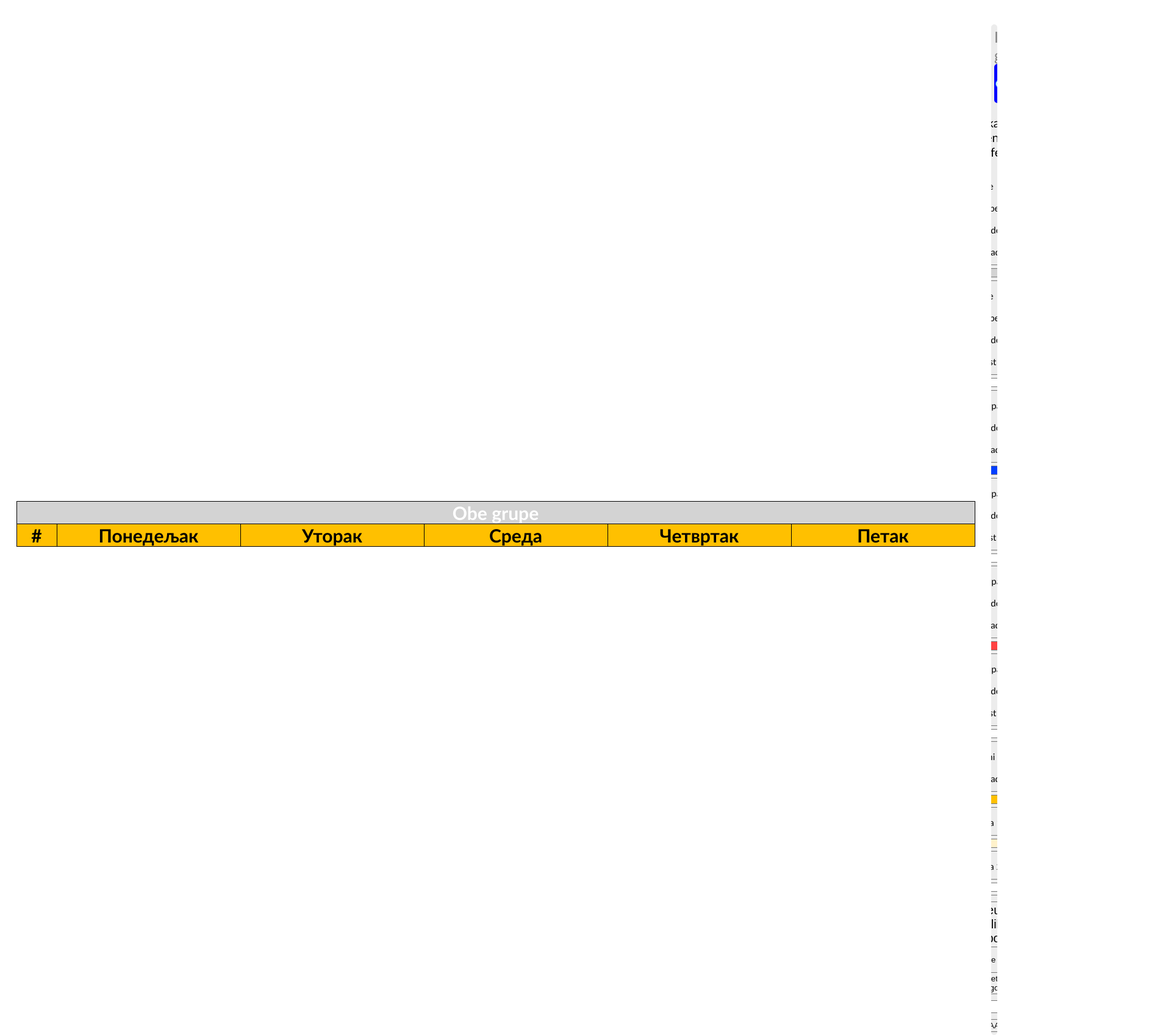
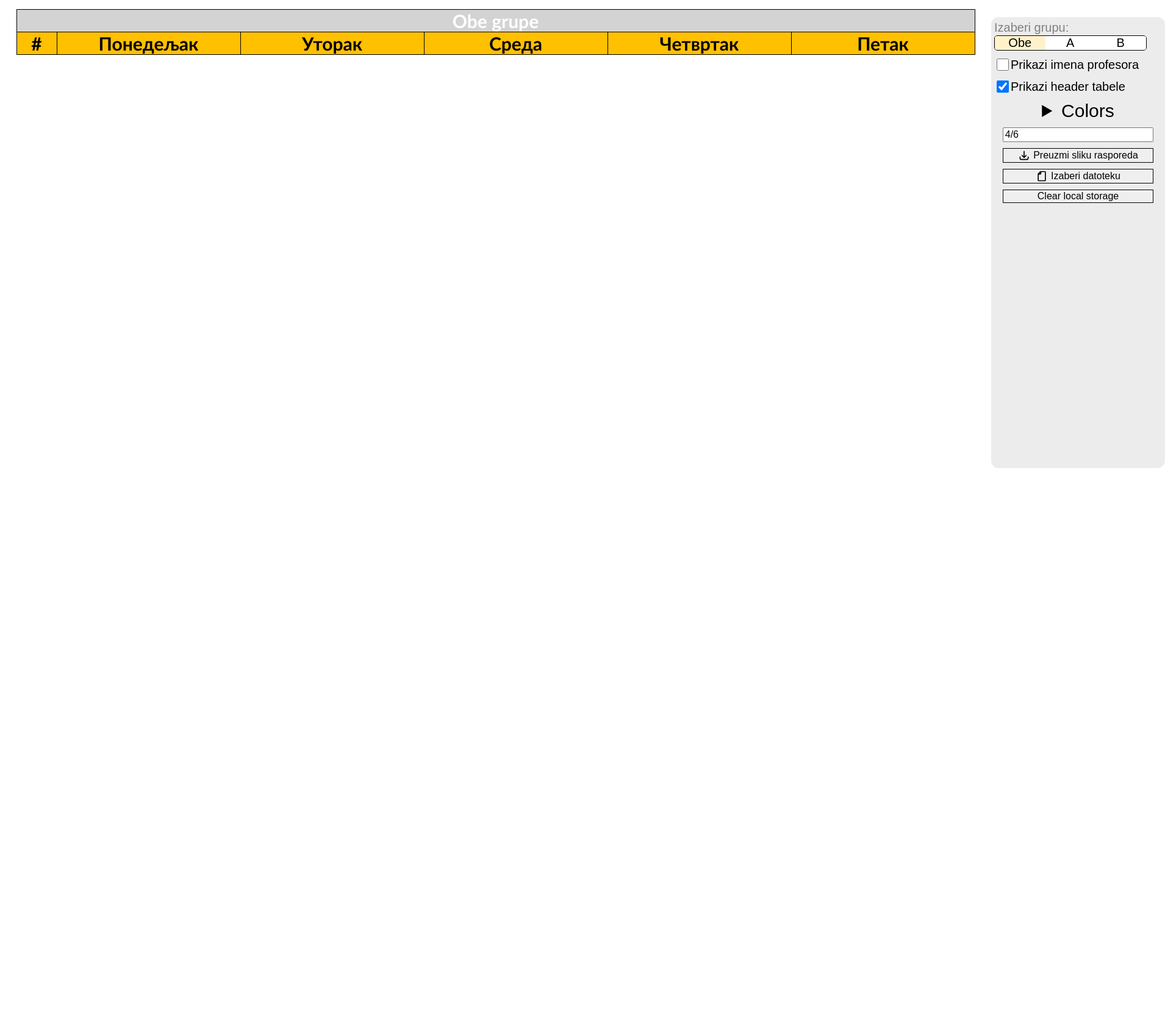
Before and after one commit to ognjen-zivanovic/raspored, a website built with Vite: page index.html in a window 1280 px wide. Shown: the whole page at 61% size, 1910 px wide, since content can reach past the window. After the commit the page ends 800 px from the top, so only its background shows below. Built offline with nearby package versions, Linux system fonts and the light colour scheme.

Commit message:
Refactoring i poboljsavanje ui-a

```diff
--- a/index.html
+++ b/index.html
@@ -9,7 +9,7 @@
 		<link rel="stylesheet" href="style.css" />
 	</head>
 	<body>
-		<div style="display: flex; flex-direction: row; max-width: 1900px; padding-top: 20px">
+		<div id="root-container">
 			<div id="capture">
 				<table cellspacing="0">
 					<thead>
@@ -30,93 +30,71 @@
 			</div>
 			<div id="toolbar">
 				<div style="width: 100%">
-					<div style="font-size: 25px; font-weight: lighter; color: gray">
+					<div style="font-size: 20px; line-height: 25px; font-weight: 100; color: gray">
 						Izaberi grupu:
 					</div>
+
 					<div class="radio-container">
-						<div class="radio-option">
-							<input
-								type="radio"
-								id="radio-obe-grupe"
-								name="grupa-picker"
-								checked="true"
-							/>
-							<label for="radio-obe-grupe">Obe grupe</label>
-						</div>
-						<div class="radio-option">
-							<input type="radio" id="radio-prva-grupa" name="grupa-picker" />
-							<label for="radio-prva-grupa">A</label>
-						</div>
-						<div class="radio-option">
-							<input type="radio" id="radio-druga-grupa" name="grupa-picker" />
-							<label for="radio-druga-grupa">B</label>
-						</div>
+						<label class="radio-option" for="r-obe">
+							<input type="radio" id="r-obe" name="grupa-picker" checked="true" />
+							Obe</label
+						>
+
+						<label class="radio-option" for="r-1">
+							<input type="radio" id="r-1" name="grupa-picker" />
+							A</label
+						>
+						<label class="radio-option" for="r-2">
+							<input type="radio" id="r-2" name="grupa-picker" />
+							B</label
+						>
 					</div>
 				</div>
 
+				<div class="toolbar-checkbox">
+					<input
+						type="checkbox"
+						id="checkbox-imena-profesora"
+						style="height: 20px; width: 20px"
+					/>
+					Prikazi imena profesora
+				</div>
 				<div name="info-container"></div>
 				<div name="info-container"></div>
 				<div name="info-container"></div>
 
-				<div
-					style="
-						display: flex;
-						flex-direction: row;
-						align-items: center;
-						padding: 10px;
-						font-size: 20px;
-					"
-				>
-					<input type="checkbox" id="checkbox-1" style="height: 20px; width: 20px" />
-					Prikazi imena profesora
+				<div class="toolbar-checkbox">
+					<input
+						type="checkbox"
+						checked="true"
+						id="checkbox-header-tabele"
+						style="height: 20px; width: 20px"
+					/>
+					Prikazi header tabele
 				</div>
-				<div id="color-pickers"></div>
-				<button
-					id="capture-button"
-					style="
-						font-size: 20px;
-						display: flex;
-						flex-direction: row;
-						align-items: center;
-						justify-content: space-between;
-					"
-				>
-					<svg
-						class="w-6 h-6 text-gray-800 dark:text-white"
-						aria-hidden="true"
-						xmlns="http://www.w3.org/2000/svg"
-						width="20"
-						height="20"
-						fill="none"
-						viewBox="0 0 24 24"
-					>
-						<path
-							stroke="currentColor"
-							stroke-linecap="round"
-							stroke-linejoin="round"
-							stroke-width="2"
-							d="M4 15v2a3 3 0 0 0 3 3h10a3 3 0 0 0 3-3v-2m-8 1V4m0 12-4-4m4 4 4-4"
-						/>
-					</svg>
 
+				<details>
+					<summary>Colors</summary>
+					<div id="color-pickers"></div>
+				</details>
+
+				<input type="text" id="input-odeljenje" value="4/6" class="toolbar-input" />
+
+				<button id="capture-button" class="toolbar-button">
+					<img src="/download.svg" alt="capture" />
 					Preuzmi sliku rasporeda
 				</button>
 
-				<input type="file" id="input-file" accept=".xls*" />
+				<button id="input-file-button" class="toolbar-button">
+					<img src="/file.svg" alt="file" />
+					Izaberi datoteku
+				</button>
+				<input type="file" id="input-file" accept=".xls*" style="display: none" />
 
-				<script type="module" src="/js/main.js"></script>
-				<button id="button-load">Lets go</button>
-
-				<input type="text" id="input-odeljenje" value="4/6" />
-
-				<button
-					onclick="
-					localStorage.clear();
-				"
-				>
-					AAAAAAAAAAAAAAAAAAAAAAAA
-				</button>
+				<button id="button-clear" class="toolbar-button">Clear local storage</button>
 			</div>
 		</div>
+		<script type="module" src="/js/main.js"></script>
+		<script type="module" src="/js/svg.js"></script>
 	</body>
 </html>
--- a/js/capture.js
+++ b/js/capture.js
@@ -1,4 +1,10 @@
 import html2canvas from "html2canvas";
+
+const chooseFileButton = document.getElementById("input-file-button");
+
+chooseFileButton.onclick = () => {
+	document.getElementById("input-file").click();
+};
 
 export function capture() {
 	html2canvas(document.querySelector("#capture"), {
--- a/js/color-pickers.js
+++ b/js/color-pickers.js
@@ -18,7 +18,7 @@ function rgbToHex(r, g, b) {
 	return "#" + ((1 << 24) | (r << 16) | (g << 8) | b).toString(16).slice(1);
 }
 
-var colors = [
+var defaultColors = [
 	["--header-background-color-oba", "#d3d3d3", "Obe grupe header pozadina"],
 	["--header-text-color-oba", "#ffffff", "Obe grupe header tekst"],
 	["--header-background-color-a", "#003fff", "Grupa A header pozadina"],
@@ -31,6 +31,8 @@ var colors = [
 	["--odd-cells-background-color", "#fff2cb", "Boja 1"],
 	["--even-cells-background-color", "#ffffff", "Boja 2"],
 ];
+
+var colors = defaultColors;
 
 export function loadColors() {
 	const cachedColors = getColors();
@@ -53,11 +55,13 @@ function addColorPicker(color, index) {
 
 	const pickerName = "picker " + index;
 
+	const colorContainer = document.createElement("div");
+	colorContainer.className = "color-container";
+
 	const colorLabel = document.createElement("label");
 	colorLabel.innerHTML = colorText;
 	colorLabel.style.fontSize = "15px";
 	colorLabel.htmlFor = pickerName;
-	colorPickers.appendChild(colorLabel);
 
 	const colorInput = document.createElement("input");
 	colorInput.type = "color";
@@ -69,14 +73,30 @@ function addColorPicker(color, index) {
 		color[1] = colorInput.value;
 		setColors(colors);
 	};
-	colorPickers.appendChild(colorInput);
 
-	const lineBreak = document.createElement("br");
-	colorPickers.appendChild(lineBreak);
+	colorContainer.appendChild(colorLabel);
+	colorContainer.appendChild(colorInput);
+
+	colorPickers.appendChild(colorContainer);
+}
+
+function addClearColorsButton() {
+	const clearColorsButton = document.createElement("button");
+
+	clearColorsButton.innerHTML = "Clear colors";
+	clearColorsButton.onclick = () => {
+		colors = defaultColors;
+		setColors(colors);
+		location.reload();
+	};
+
+	colorPickers.appendChild(clearColorsButton);
 }
 
 export function addColorPickers() {
 	colors.forEach((color, index) => {
 		addColorPicker(color, index);
 	});
+
+	addClearColorsButton();
 }
--- a/js/header.js
+++ b/js/header.js
@@ -20,6 +20,15 @@ const rootHeader = document.getElementById("root-header");
 
 export var filterValue = "";
 
+const checkboxHeader = document.getElementById("checkbox-header-tabele");
+checkboxHeader.onclick = () => {
+	if (checkboxHeader.checked) {
+		rootHeader.style.display = "";
+	} else {
+		rootHeader.style.display = "none";
+	}
+};
+
 export function setHeader(c) {
 	filterValue = c;
 
--- a/js/raspored.js
+++ b/js/raspored.js
@@ -10,7 +10,6 @@ export var raspored = {};
 var offset_x = 5;
 var offset_y = 3;
 
-const loadButton = document.getElementById("button-load");
 const inputFile = document.getElementById("input-file");
 const inputOdeljenje = document.getElementById("input-odeljenje");
 
--- a/js/storage.js
+++ b/js/storage.js
@@ -1,6 +1,12 @@
 import { setProfesori, getProfesori } from "./data/profesori";
 import { setPredmeti, getPredmeti } from "./data/predmeti";
 import { setCasovi, getCasovi } from "./data/casovi";
+
+const buttonClear = document.getElementById("button-clear");
+buttonClear.onclick = () => {
+	localStorage.clear();
+	location.reload();
+};
 
 export function loadFromLocalStorage() {
 	const profesori = JSON.parse(localStorage.getItem("profesori"));
--- a/js/table.js
+++ b/js/table.js
@@ -4,7 +4,7 @@ import { getOdeljenje, raspored } from "./raspored";
 import { setRaspored } from "./storage";
 
 const table = document.getElementById("table");
-const checkbox = document.getElementById("checkbox-1");
+const checkbox = document.getElementById("checkbox-imena-profesora");
 checkbox.onclick = () => {
 	generateTable();
 };
@@ -27,15 +27,15 @@ export function generateTable() {
 	const odeljenje = getOdeljenje();
 	setRaspored(odeljenje, raspored);
 
-	document.getElementById("radio-obe-grupe").onclick = () => {
+	document.getElementById("r-obe").onclick = () => {
 		setHeader("");
 		generateTable();
 	};
-	document.getElementById("radio-prva-grupa").onclick = () => {
+	document.getElementById("r-1").onclick = () => {
 		setHeader("A");
 		generateTable();
 	};
-	document.getElementById("radio-druga-grupa").onclick = () => {
+	document.getElementById("r-2").onclick = () => {
 		setHeader("B");
 		generateTable();
 	};
--- a/style.css
+++ b/style.css
@@ -89,17 +89,16 @@ table {
 
 .profesor-input {
 	width: 90%;
-	font-size: 25px;
+	font-size: 20px;
+	border-radius: 3px;
+	border: 1px solid black;
 }
 
 .predmet-input {
 	width: 90%;
-	font-size: 25px;
-}
-
-.radio-container {
-	font-size: 25px;
-	width: 90%;
+	font-size: 20px;
+	border-radius: 3px;
+	border: 1px solid black;
 }
 
 div[name="info-container"] {
@@ -115,20 +114,6 @@ div[name="info-container"] {
 	background-color: white;
 }
 
-.radio-option:has(input:checked) {
-	background-color: blue;
-	color: white;
-}
-
-.radio-option {
-	padding: 2px;
-	border-radius: 5px;
-	display: flex;
-	flex-direction: row;
-	align-items: center;
-	gap: 7px;
-}
-
 .radio-option > label {
 	user-select: none;
 }
@@ -141,13 +126,108 @@ input[type="radio"] {
 	display: flex;
 	flex-direction: column;
 	align-items: center;
-	max-width: 300px;
-	width: 300px;
-	overflow: hidden;
+	max-width: 275px;
+	min-width: 275px;
+	width: 275px;
 	gap: 10px 0px;
 	margin-top: 20px;
+	margin-bottom: 20px;
 	padding: 5px;
 	background-color: rgb(236, 236, 236);
 	border-radius: 12px;
+
+	height: calc(100vh - 70px);
+	overflow: scroll;
+	overflow-x: hidden;
+
+	font-family: sans-serif;
+}
+
+#root-container {
+	display: flex;
+	flex-direction: row;
+	max-width: 1900px;
+	align-items: baseline;
+}
+
+input[type="radio"] {
+	display: none;
+}
+
+.radio-option:has(input:checked) {
+	background-color: #fff2cb;
+}
+
+.radio-option {
+	background-color: #ffffff;
+	width: calc(1 / 3 * 100%);
+	display: block;
+	text-align: center;
+}
+
+.radio-container {
+	border: 1px solid black;
+	font-size: 20px;
+	width: 90%;
+	gap: 0px;
+	border-radius: 5px;
 	overflow: hidden;
 }
+
+.delete-button {
+	width: 90%;
+	font-size: 16px;
+	border: 1px solid black;
+	border-radius: 3px;
+}
+
+/* #capture-button {
+}
+
+#input-file-button {
+	width: 90%;
+	font-size: 16px;
+	background-color: white;
+}
+
+
+
+#button-clear {
+	width: 90%;
+	font-size: 16px;
+	background-color: white;
+} */
+
+#input-odeljenje {
+	box-sizing: border-box;
+	font-size: 16px;
+	width: 90%;
+}
+
+.toolbar-button {
+	font-size: 16px;
+	display: flex;
+	width: 90%;
+
+	flex-direction: row;
+	align-items: center;
+	justify-content: center;
+	gap: 5px;
+
+	border: 1px solid black;
+}
+
+.color-container {
+	display: flex;
+	flex-direction: row;
+
+	justify-content: space-between;
+}
+
+.toolbar-checkbox {
+	display: flex;
+	flex-direction: row;
+	align-items: center;
+	font-size: 20px;
+	align-self: self-start;
+}
```
Also changed, not shown: js/infoContainers.js (+11 -8 lines), js/svg.js (added), public/download.svg (added), public/file.svg (added).
